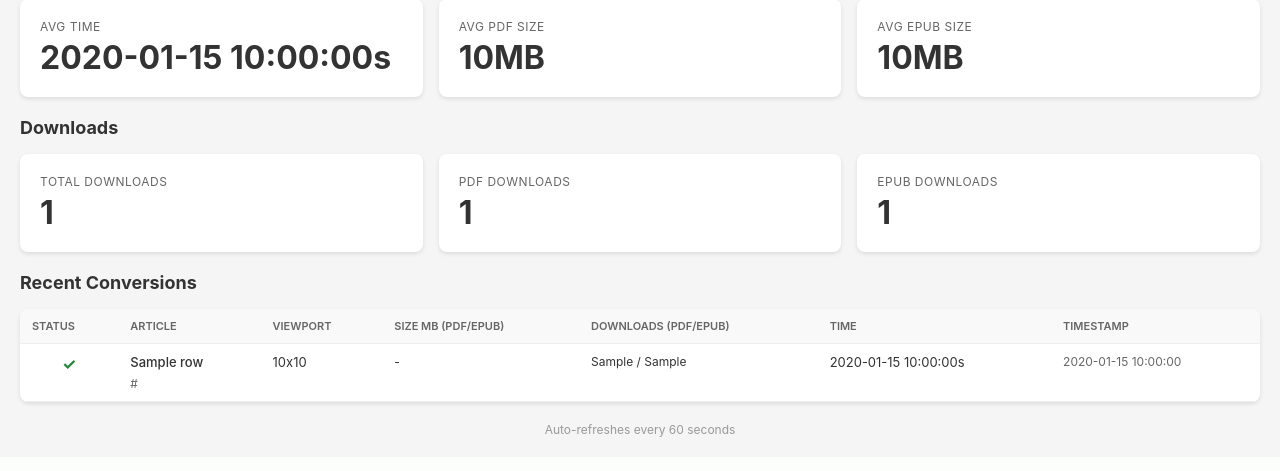
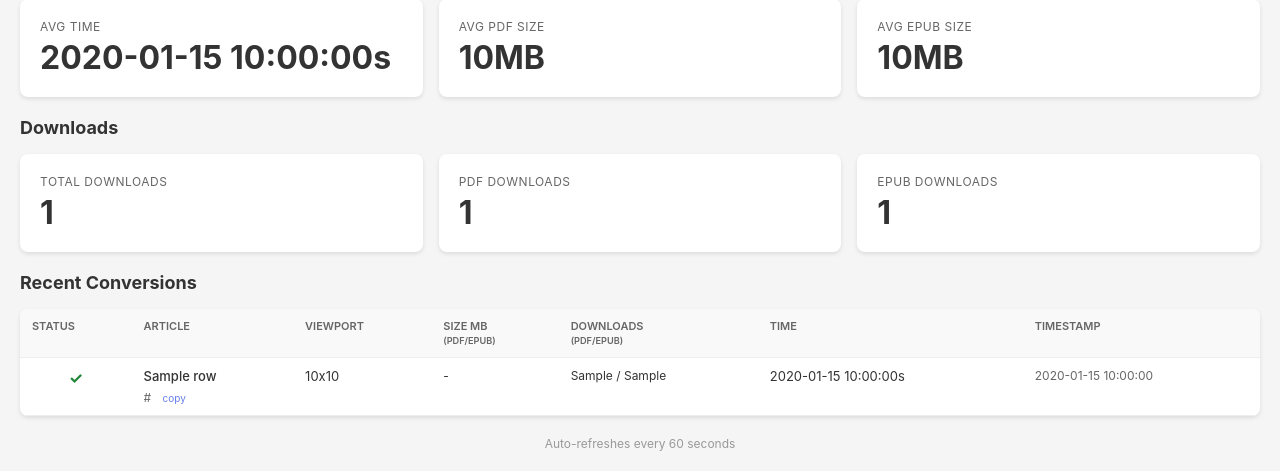
Before and after one commit to Inturious-Labs/readly, a Python web app: template backend/templates/dashboard.html in a window 1280 px wide. Shown: the part 427-898 px from the top of the page. Before the commit the page ends 864 px from the top, so only its background shows below. Run offline with Jinja, Linux system fonts and the light colour scheme; the template is opened without the code that fills it: most values are stand-ins (such as "Sample title", 1, 10 or a date in 2020).

Commit message:
Improve URL copy UX in dashboard
- Click anywhere on URL to copy (no button needed)
- Show "copy" hint on hover
- Display "URL copied!" tooltip on click
- Wrap column headers to two lines for Size and Downloads

Co-Authored-By: Claude Opus 4.5 <noreply@anthropic.com>

```diff
--- a/backend/templates/dashboard.html
+++ b/backend/templates/dashboard.html
@@ -133,6 +133,11 @@
             color: #666;
             position: relative;
             display: inline-block;
+            cursor: pointer;
+        }
+
+        .article-url:hover {
+            color: #667eea;
         }
 
         .article-url span {
@@ -140,35 +145,36 @@
             text-overflow: ellipsis;
             white-space: nowrap;
             display: inline-block;
-            max-width: 280px;
+            max-width: 320px;
             vertical-align: middle;
         }
 
-        .copy-btn {
+        .copy-hint {
             display: none;
-            padding: 2px 8px;
+            margin-left: 8px;
+            color: #667eea;
             font-size: 10px;
-            background: #667eea;
-            color: white;
-            border: none;
-            border-radius: 4px;
-            cursor: pointer;
-            position: absolute;
-            right: -45px;
-            top: 50%;
-            transform: translateY(-50%);
         }
 
-        .article-url:hover .copy-btn {
-            display: block;
+        .article-url:hover .copy-hint {
+            display: inline;
         }
 
-        .copy-btn:hover {
-            background: #5a6fd6;
+        .copy-tooltip {
+            display: none;
+            position: absolute;
+            left: 0;
+            top: -24px;
+            background: #22863a;
+            color: white;
+            padding: 4px 8px;
+            border-radius: 4px;
+            font-size: 11px;
+            white-space: nowrap;
         }
 
-        .copy-btn.copied {
-            background: #22863a;
+        .copy-tooltip.show {
+            display: block;
         }
 
         .timestamp {
@@ -266,8 +272,8 @@
                     <th>Status</th>
                     <th>Article</th>
                     <th>Viewport</th>
-                    <th>Size MB (PDF/EPUB)</th>
-                    <th>Downloads (PDF/EPUB)</th>
+                    <th>Size MB<br><small>(PDF/EPUB)</small></th>
+                    <th>Downloads<br><small>(PDF/EPUB)</small></th>
                     <th>Time</th>
                     <th>Timestamp</th>
                 </tr>
@@ -278,9 +284,10 @@
                     <td class="status-{{ row.status }}">{% if row.status == 'success' %}✓{% else %}✗{% endif %}</td>
                     <td class="article-cell">
                         <div class="article-title" title="{{ row.title }}">{{ row.title or '-' }}</div>
-                        <div class="article-url">
-                            <span title="{{ row.url }}">{{ row.url[:60] }}{% if row.url|length > 60 %}...{% endif %}</span>
-                            <button class="copy-btn" onclick="copyUrl(this, '{{ row.url }}')">Copy</button>
+                        <div class="article-url" onclick="copyUrl(this, '{{ row.url }}')">
+                            <span>{{ row.url[:60] }}{% if row.url|length > 60 %}...{% endif %}</span>
+                            <span class="copy-hint">copy</span>
+                            <div class="copy-tooltip">URL copied!</div>
                         </div>
                     </td>
                     <td>{{ row.viewport_width or '-' }}x{{ row.viewport_height or '-' }}</td>
@@ -308,13 +315,12 @@
     <p class="refresh-note">Auto-refreshes every 60 seconds</p>
 
     <script>
-        function copyUrl(btn, url) {
+        function copyUrl(element, url) {
             navigator.clipboard.writeText(url).then(() => {
-                btn.textContent = 'Copied!';
-                btn.classList.add('copied');
+                const tooltip = element.querySelector('.copy-tooltip');
+                tooltip.classList.add('show');
                 setTimeout(() => {
-                    btn.textContent = 'Copy';
-                    btn.classList.remove('copied');
+                    tooltip.classList.remove('show');
                 }, 1500);
             });
         }
```
